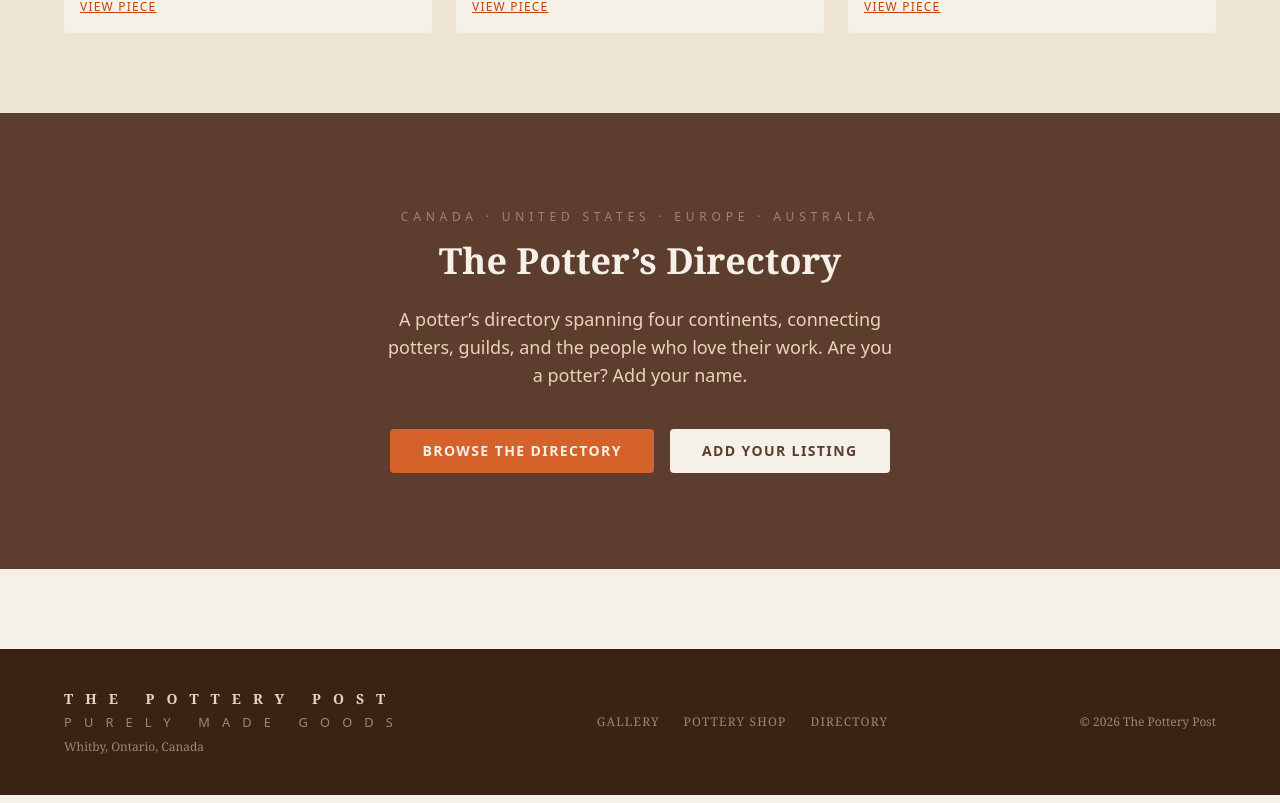
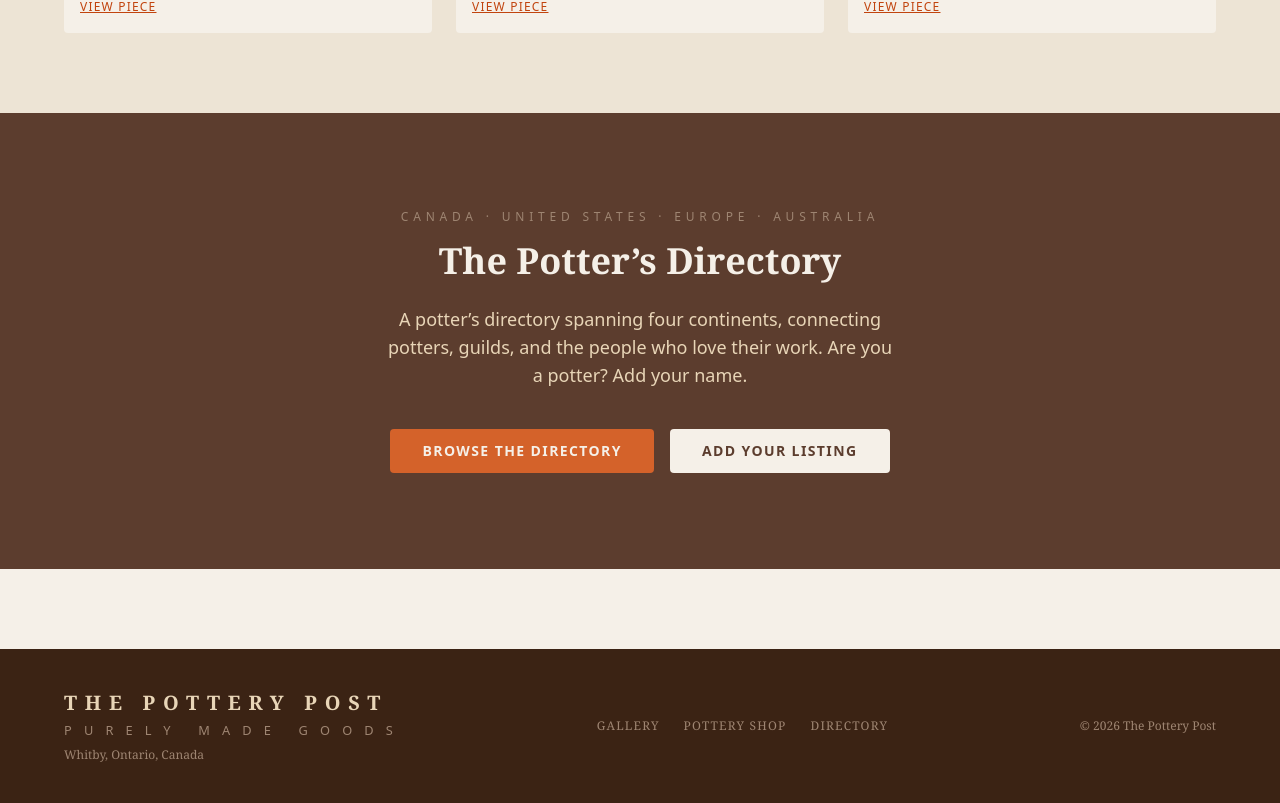
Before and after one commit to VanessaAnneliese/pottery-post-website, a Next.js app: page / in a window 1280 px wide. Shown: the part 1799-2602 px from the top of the page. Built offline with nearby package versions, Linux system fonts and the light colour scheme.

Commit message:
Increase footer logo font size to 20px with recalculated letter-spacing

```diff
--- a/components/Footer.tsx
+++ b/components/Footer.tsx
@@ -5,7 +5,7 @@ export default function Footer() {
     <footer style={{ background: "#3B2314", color: "#9E8572" }} className="py-10 px-6 mt-20">
       <div className="max-w-6xl mx-auto flex flex-col md:flex-row items-center justify-between gap-6 text-sm">
         <div>
-          <p className="font-bold uppercase" style={{ color: "#E8D5B7", fontFamily: "Georgia, serif", letterSpacing: "0.861em" }}>
+          <p className="font-bold uppercase" style={{ color: "#E8D5B7", fontFamily: "Georgia, serif", fontSize: "1.25rem", letterSpacing: "0.386em" }}>
             The Pottery Post
           </p>
           <p className="uppercase mt-1" style={{ color: "#9E8572", fontFamily: "system-ui, sans-serif", fontSize: "0.8rem", letterSpacing: "0.95em" }}>
```
